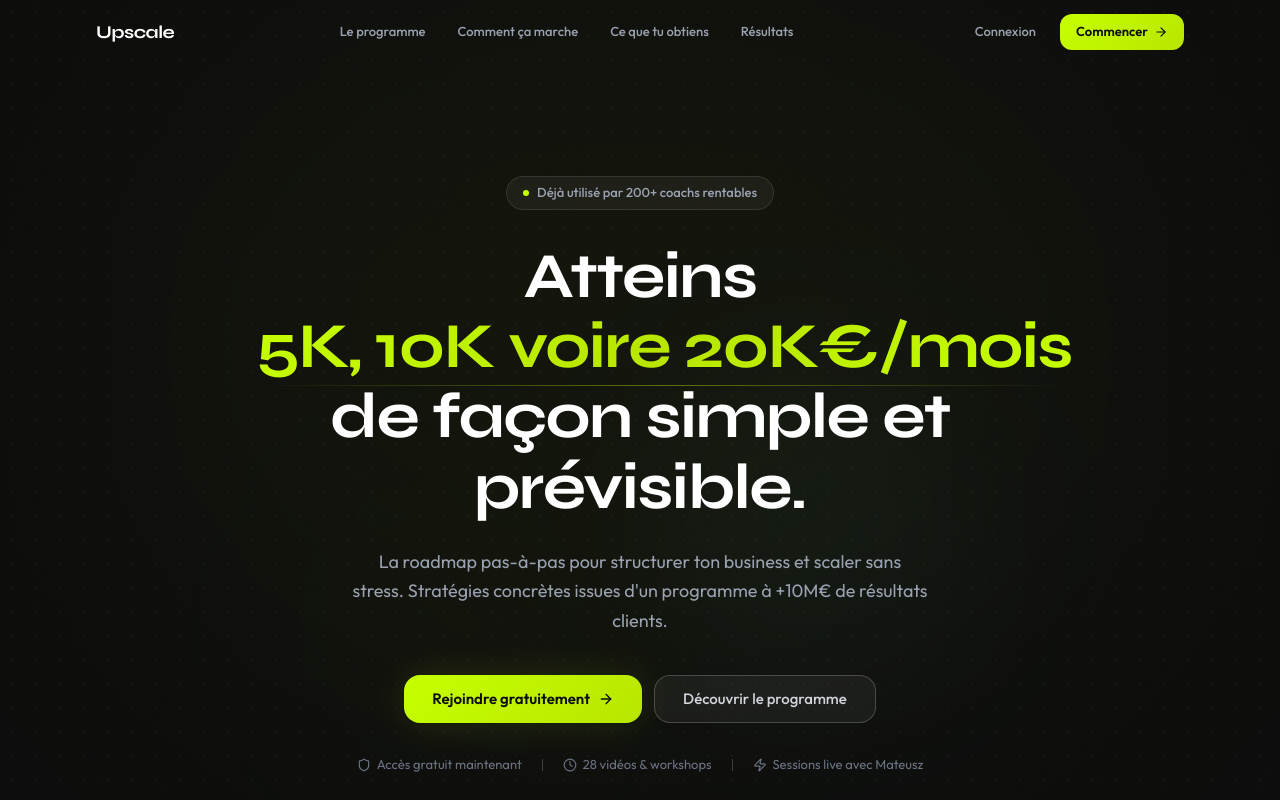
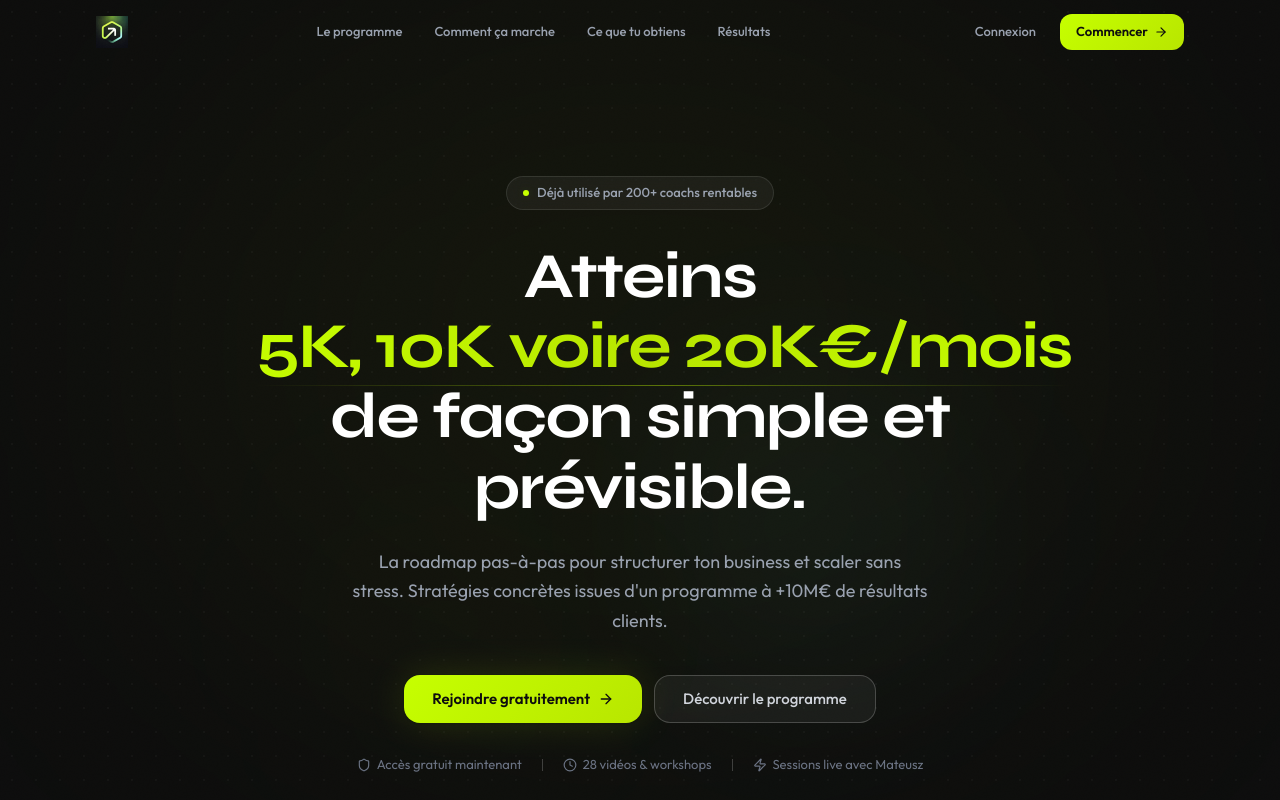
Before and after one commit to Wassim-07305/upscales, a Next.js app: page /p/scaling in a window 1280 px wide. Shown: the top 800 px of the page. Built offline with nearby package versions, Linux system fonts and the light colour scheme.

Commit message:
Replace text logo with Logo.webp image in landing page navbar
Co-Authored-By: Claude Sonnet 4.6 <noreply@anthropic.com>

```diff
--- a/app/p/scaling/client.tsx
+++ b/app/p/scaling/client.tsx
@@ -469,9 +469,7 @@ export default function ScalingPageClient() {
       >
         <div className="mx-auto flex h-16 max-w-6xl items-center justify-between px-4 sm:px-6 lg:px-8">
           <Link href="/" className="flex items-center gap-2.5">
-            <span className="text-lg font-bold tracking-tight text-white font-display">
-              Upscale
-            </span>
+            <img src="/Logo.webp" alt="Upscale" className="h-8 w-auto" />
           </Link>
 
           {/* Desktop links */}
```
Also changed, not shown: public/Logo.webp (added).
